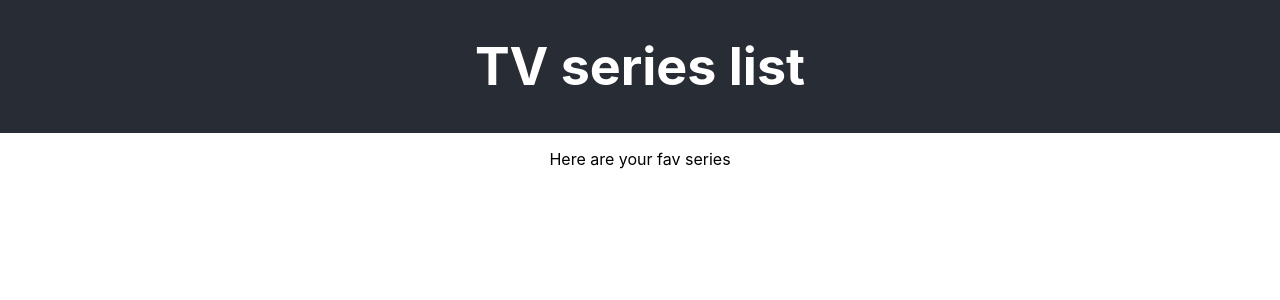
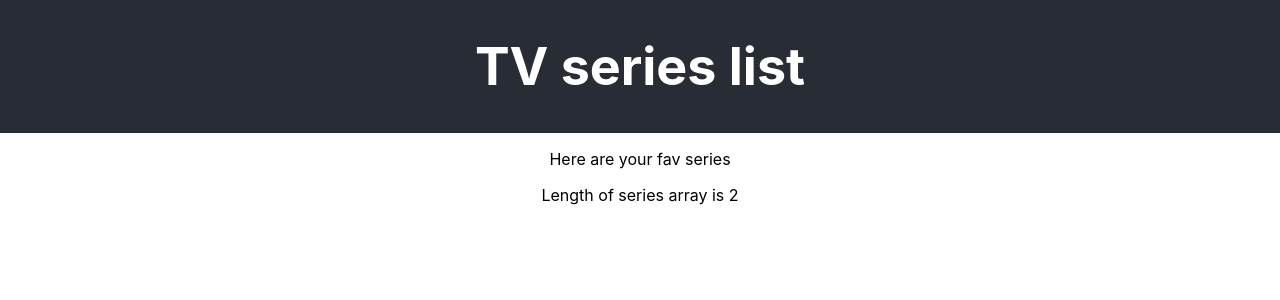
Before and after one commit to dan-kiss-dev-this/react-review-project, a React (Create React App) app: page / in a window 1280 px wide. Shown: the top 300 px of the page. Built offline with nearby package versions, Linux system fonts and the light colour scheme.

Commit message:
update file structure

```diff
--- a/package.json
+++ b/package.json
@@ -5,7 +5,8 @@
   "dependencies": {
     "react": "^16.8.4",
     "react-dom": "^16.8.4",
-    "react-scripts": "2.1.8"
+    "react-scripts": "2.1.8",
+    "whatwg-fetch": "^3.0.0"
   },
   "scripts": {
     "start": "react-scripts start",
--- a/src/App.js
+++ /dev/null
@@ -1,18 +0,0 @@
-import React, { Component } from 'react';
-import './App.css';
-import Intro from './components/Intro/intro';
-
-class App extends Component {
-  render() {
-    return (
-      <div className="App">
-        <header className="App-header">
-          <h1>TV series list</h1>
-        </header>
-        <Intro message='Here are your fav series'/>
-      </div>
-    );
-  }
-}
-
-export default App;
--- /dev/null
+++ b/src/components/App/App.js
@@ -0,0 +1,32 @@
+import React, { Component } from 'react';
+import './App.css';
+import Intro from '../Intro/intro';
+
+class App extends Component {
+  state = {
+    series: [],
+  }
+
+  //in component did mount we are using a timer to update series of state after 2 seconds
+  componentDidMount() {
+    const series = ["Vikings", "Game of thrones"];
+
+    setTimeout(() => {
+      this.setState({ series, });
+    }, 2000)
+  }
+
+  render() {
+    return (
+      <div className="App">
+        <header className="App-header">
+          <h1>TV series list</h1>
+        </header>
+        <Intro message='Here are your fav series'/>
+        <p>Length of series array is {this.state.series.length}</p>
+      </div>
+    );
+  }
+}
+
+export default App;
--- a/src/index.js
+++ b/src/index.js
@@ -3,7 +3,7 @@ import React from 'react';
 import ReactDOM from 'react-dom';
 import './index.css';
 //app is what is being rendered
-import App from './App';
+import App from './components/App/App';
 //service worker gets app to load faster
 import * as serviceWorker from './serviceWorker';
 
```
Also changed, not shown: src/components/App/App.css (renamed from src/App.css), 1 other file (tests, documents, lock files or other folders).
